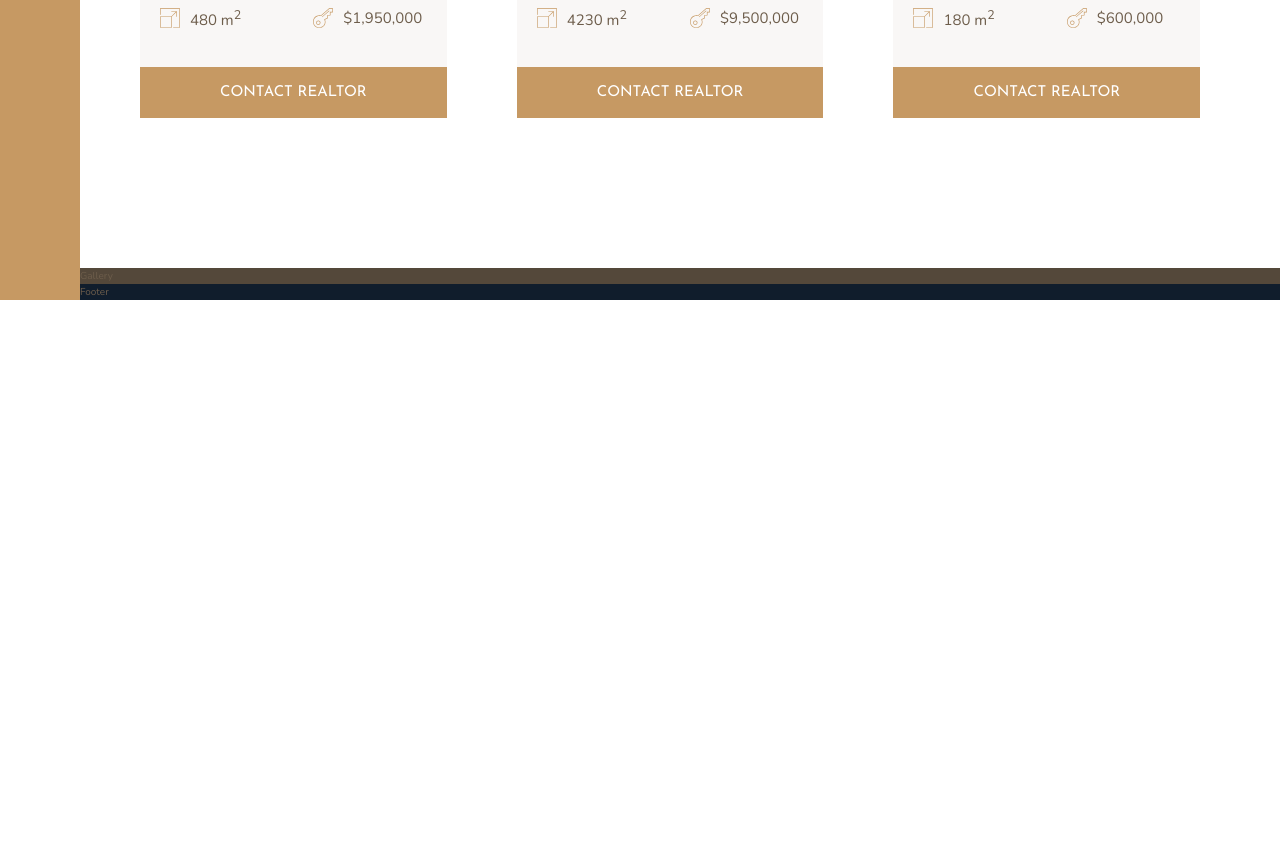
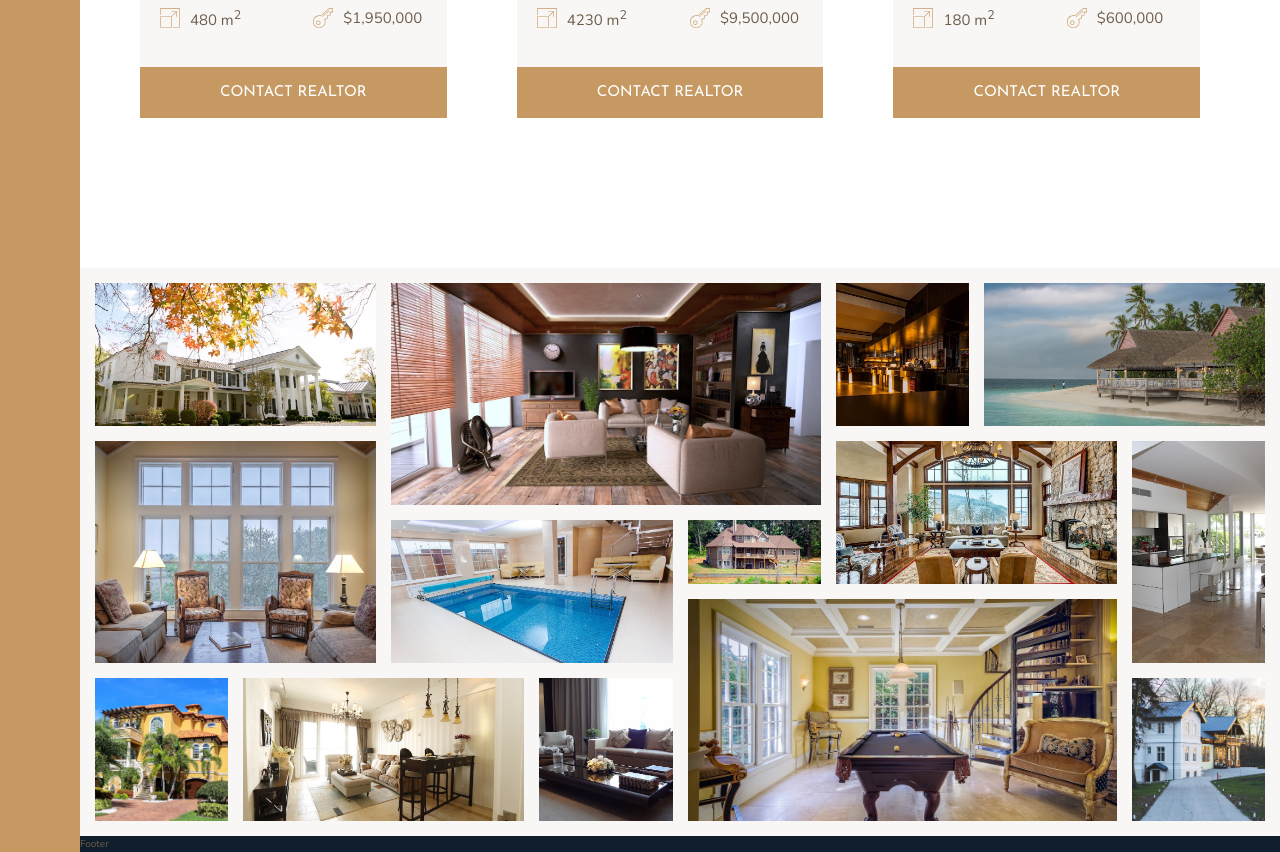
Before and after one commit to abodbazyan/Nexter-Design, a website: page index.html in a window 1280 px wide. Shown: the part 2850-3702 px from the top of the page. Before the commit the page ends 3150 px from the top, so only its background shows below. Drawn offline with nearby package versions, Linux system fonts and the light colour scheme.

Commit message:
Building and styling the gallery

```diff
--- a/index.html
+++ b/index.html
@@ -294,7 +294,106 @@
         <button class="btn home__btn">Contact realtor</button>
       </div>
     </section>
-    <section class="gallery">Gallery</section>
+    <section class="gallery">
+      <figure class="gallery__item gallery__item--1">
+        <img
+          src="img/gal-1.jpeg"
+          alt="Gallery image 001"
+          class="gallery__img"
+        />
+      </figure>
+      <figure class="gallery__item gallery__item--2">
+        <img
+          src="img/gal-2.jpeg"
+          alt="Gallery image 002"
+          class="gallery__img"
+        />
+      </figure>
+      <figure class="gallery__item gallery__item--3">
+        <img
+          src="img/gal-3.jpeg"
+          alt="Gallery image 003"
+          class="gallery__img"
+        />
+      </figure>
+      <figure class="gallery__item gallery__item--4">
+        <img
+          src="img/gal-4.jpeg"
+          alt="Gallery image 004"
+          class="gallery__img"
+        />
+      </figure>
+      <figure class="gallery__item gallery__item--5">
+        <img
+          src="img/gal-5.jpeg"
+          alt="Gallery image 005"
+          class="gallery__img"
+        />
+      </figure>
+      <figure class="gallery__item gallery__item--6">
+        <img
+          src="img/gal-6.jpeg"
+          alt="Gallery image 006"
+          class="gallery__img"
+        />
+      </figure>
+      <figure class="gallery__item gallery__item--7">
+        <img
+          src="img/gal-7.jpeg"
+          alt="Gallery image 007"
+          class="gallery__img"
+        />
+      </figure>
+      <figure class="gallery__item gallery__item--8">
+        <img
+          src="img/gal-8.jpeg"
+          alt="Gallery image 008"
+          class="gallery__img"
+        />
+      </figure>
+      <figure class="gallery__item gallery__item--9">
+        <img
+          src="img/gal-9.jpeg"
+          alt="Gallery image 009"
+          class="gallery__img"
+        />
+      </figure>
+      <figure class="gallery__item gallery__item--10">
+        <img
+          src="img/gal-10.jpeg"
+          alt="Gallery image 0010"
+          class="gallery__img"
+        />
+      </figure>
+      <figure class="gallery__item gallery__item--11">
+        <img
+          src="img/gal-11.jpeg"
+          alt="Gallery image 0011"
+          class="gallery__img"
+        />
+      </figure>
+      <figure class="gallery__item gallery__item--12">
+        <img
+          src="img/gal-12.jpeg"
+          alt="Gallery image 0012"
+          class="gallery__img"
+        />
+      </figure>
+      <figure class="gallery__item gallery__item--13">
+        <img
+          src="img/gal-13.jpeg"
+          alt="Gallery image 0013"
+          class="gallery__img"
+        />
+      </figure>
+      <figure class="gallery__item gallery__item--14">
+        <img
+          src="img/gal-14.jpeg"
+          alt="Gallery image 0014"
+          class="gallery__img"
+        />
+      </figure>
+    </section>
     <footer class="footer">Footer</footer>
   </body>
 </html>
--- a/sass/_gallery.scss
+++ b/sass/_gallery.scss
@@ -1,4 +1,89 @@
 .gallery {
-  background-color: $color-grey-dark-1;
+  background-color: $color-grey-light-1;
   grid-column: full-start / full-end;
+
+  display: grid;
+  grid-template-columns: repeat(8, 1fr);
+  grid-template-rows: repeat(7, 5vw);
+  grid-gap: 1.5rem;
+  padding: 1.5rem;
+
+  &__item {
+    &--1 {
+      grid-row: 1 / span 2;
+      grid-column: 1 / span 2;
+    }
+
+    &--2 {
+      grid-row: 1 / span 3;
+      grid-column: 3 / span 3;
+    }
+
+    &--3 {
+      grid-row: 1 / span 2;
+      grid-column: 6 / 6;
+    }
+
+    &--4 {
+      grid-row: 1 / span 2;
+      grid-column: 7 / 9;
+    }
+
+    &--5 {
+      grid-row: 3 / span 3;
+      grid-column: 1 / 3;
+    }
+
+    &--6 {
+      grid-row: 4 / span 2;
+      grid-column: 3 / 5;
+    }
+
+    &--7 {
+      grid-row: 4 / span 1;
+      grid-column: 5 / 6;
+    }
+
+    &--8 {
+      grid-row: 3 / span 2;
+      grid-column: 6 / span 2;
+    }
+
+    &--9 {
+      grid-row: 3 / span 3;
+      grid-column: 8 / -1;
+    }
+
+    &--10 {
+      grid-row: 6 / span 2;
+      grid-column: 1 / 2;
+    }
+
+    &--11 {
+      grid-row: 6 / span 2;
+      grid-column: 2 / span 2;
+    }
+
+    &--12 {
+      grid-row: 6 / span 2;
+      grid-column: 4 / 5;
+    }
+
+    &--13 {
+      grid-row: 5 / span 3;
+      grid-column: 5 / span 3;
+    }
+
+    &--14 {
+      grid-row: 6 / span 2;
+      grid-column: 8 / -1;
+    }
+  }
+
+  &__img {
+    width: 100%;
+    height: 100%;
+    object-fit: cover;
+    display: block;
+  }
 }
```
Also changed, not shown: css/style.css.
